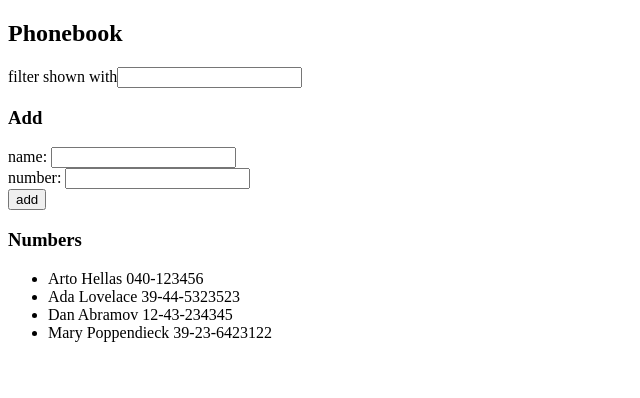
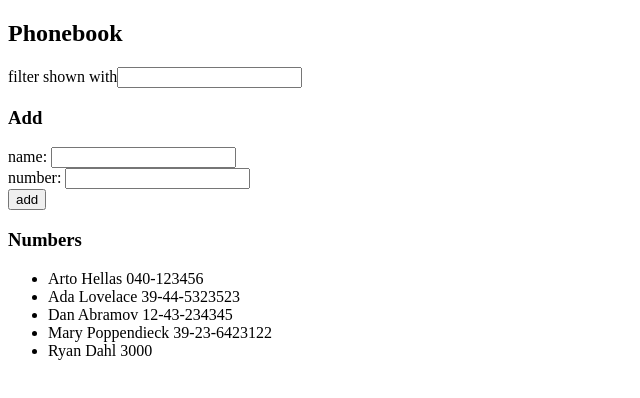
Before and after one commit to haadi05/fullstack-open, a React (Vite) app in the folder part2/phonebook/: page / in a window 1280 px wide. Shown: the top 398 px of the page, without its empty margins (0-640 px from the left). Built offline with nearby package versions, Linux system fonts and the light colour scheme; data requests are answered from the project's data file.

Commit message:
Exercise-2.12

```diff
--- a/part2/phonebook/db.json
+++ b/part2/phonebook/db.json
@@ -19,6 +19,12 @@
       "name": "Mary Poppendieck",
       "number": "39-23-6423122",
       "id": "4"
+    },
+    {
+      "id": "05d8",
+      "name": "Ryan Dahl",
+      "number": "3000"
     }
-  ]
+  ],
+  "$schema": "./node_modules/json-server/schema.json"
 }
--- a/part2/phonebook/src/App.jsx
+++ b/part2/phonebook/src/App.jsx
@@ -28,9 +28,11 @@
         name: newName,
         number: newNumber,
       };
-      setPersons(persons.concat(personObj));
-      setNewName("");
-      setNewNumber("");
+      axios.post("http://localhost:3001/persons", personObj).then((res) => {
+        setPersons(persons.concat(res.data));
+        setNewName("");
+        setNewNumber("");
+      });
     }
   };
 
```
